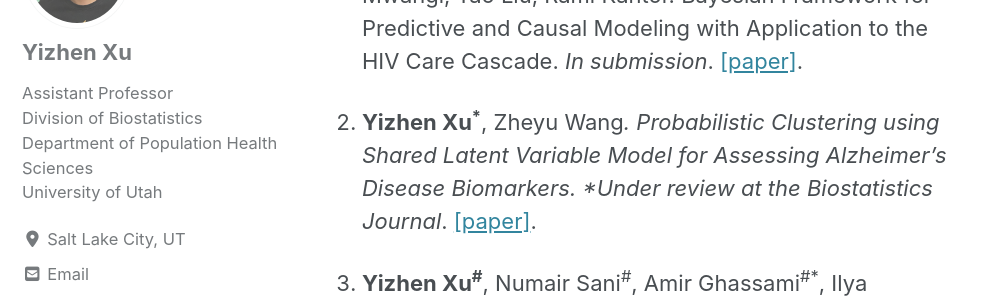
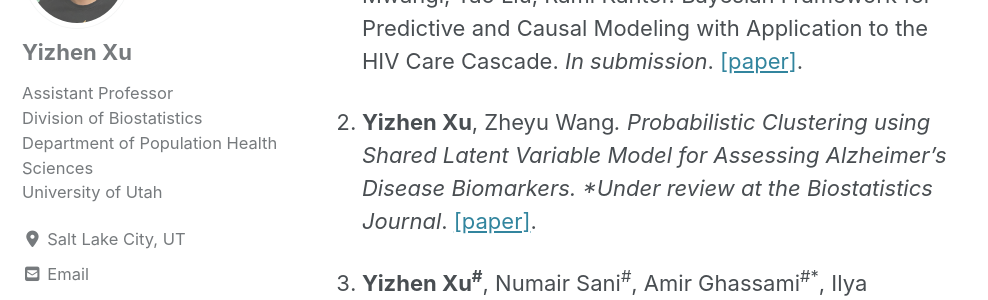
Before and after one commit to yizhenxu/yizhenxu.github.io, a Jekyll site: the page built from _pages/publication.md, in a window 1280 px wide and 900 px high, scrolled down 932 px. Shown: the part 154-454 px from the top of the window, without its empty margins (0-988 px from the left). Built offline with Jekyll 4.4.1, drawn with Linux system fonts in a browser that asks for light colours; cached includes are drawn as plain includes; nearby versions of some CDN libraries.

```diff
--- a/_pages/publication.md
+++ b/_pages/publication.md
@@ -21,7 +21,7 @@ Mixed-Effects Models with Longitudinal Data: Studying the Effect of Mycophenolat
 
 1. **Yizhen Xu<sup>\*</sup>**, Joseph W. Hogan, Michael J. Daniels, Ann Mwangi, Tao Liu, Rami Kantor. Bayesian Framework for Predictive and Causal Modeling with Application to the HIV Care Cascade. *In submission*. <a href="/assets/pdffiles/draft w author details.pdf">[paper]</a>.
 
-2. **Yizhen Xu<sup>\*</sup>**, Zheyu Wang*. Probabilistic Clustering using Shared Latent Variable Model for Assessing  Alzheimer’s Disease Biomarkers. *Under review at the Biostatistics Journal*. <a href="/assets/pdffiles/ZW1.pdf">[paper]</a>.
+2. **Yizhen Xu**, Zheyu Wang*. Probabilistic Clustering using Shared Latent Variable Model for Assessing  Alzheimer’s Disease Biomarkers. *Under review at the Biostatistics Journal*. <a href="/assets/pdffiles/ZW1.pdf">[paper]</a>.
 
 3. **Yizhen Xu<sup>\#</sup>**, Numair Sani<sup>\#</sup>, Amir Ghassami<sup>\#*</sup>, Ilya Shpitser. Multiply Robust Causal Mediation Analysis with Continuous Treatments. <a href="/assets/pdffiles/Mediation.pdf"> [paper] </a>
 
```
